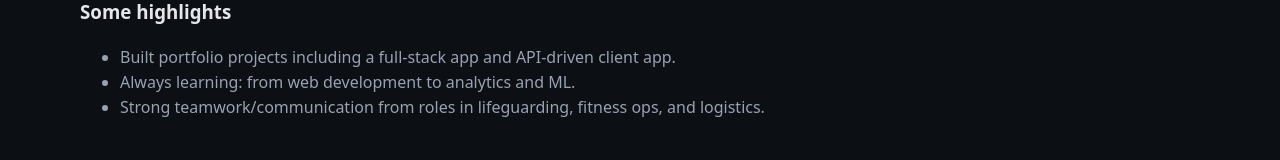
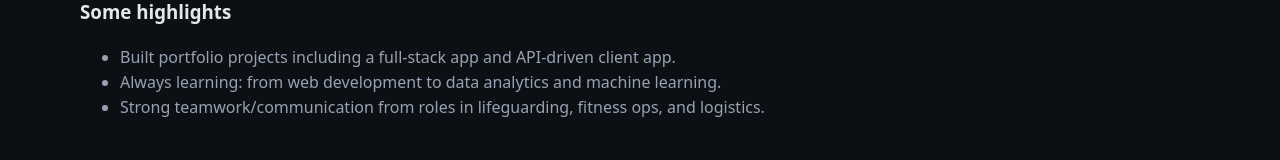
Before and after one commit to motabor153/FinalPortfolio, a React (Vite) app: page / in a window 1280 px wide. Shown: the part 788-948 px from the top of the page. Built offline with nearby package versions, Linux system fonts and the light colour scheme.

Commit message:
Removed portfolio section and small modification to about me section

```diff
--- a/src/App.jsx
+++ b/src/App.jsx
@@ -53,7 +53,7 @@ export default function App() {
           <h3 className="muted small" style={{ marginTop: 8 }}>Some highlights</h3>
           <ul className="list" style={{ color: "#98a2b3" }}>
             <li>Built portfolio projects including a full-stack app and API-driven client app.</li>
-            <li>Always learning: from web development to analytics and ML.</li>
+            <li>Always learning: from web development to data analytics and machine learning.</li>
             <li>Strong teamwork/communication from roles in lifeguarding, fitness ops, and logistics.</li>
           </ul>
         </section>
```
